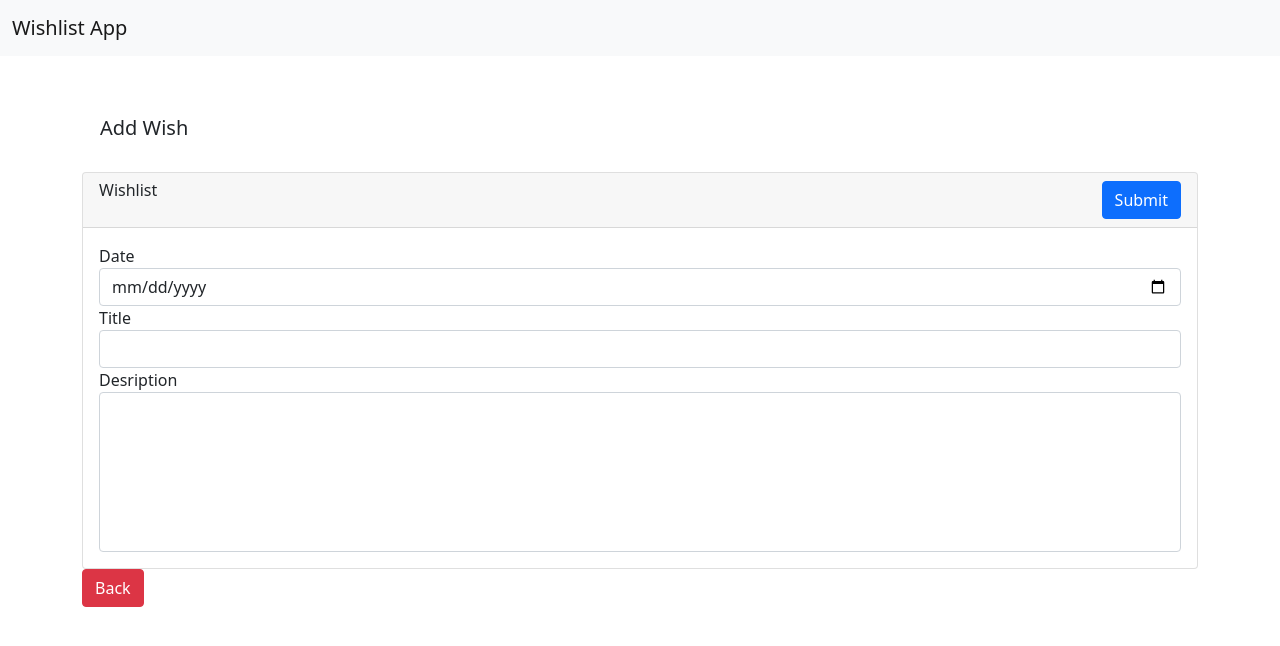
After one commit to KingsDevs/wishlist-app, a CodeIgniter app: page /database/addwish in a window 1280 px wide. The commit adds this page. Shown: the top 646 px of the page. Run offline with CodeIgniter, Linux system fonts and the light colour scheme.

Commit message:
nakalimot kog commit

```diff
--- a/application/config/autoload.php
+++ b/application/config/autoload.php
@@ -58,7 +58,7 @@ $autoload['packages'] = array();
 |
 |	$autoload['libraries'] = array('user_agent' => 'ua');
 */
-$autoload['libraries'] = array();
+$autoload['libraries'] = array('database');
 
 /*
 | -------------------------------------------------------------------
@@ -89,7 +89,7 @@ $autoload['drivers'] = array();
 |
 |	$autoload['helper'] = array('url', 'file');
 */
-$autoload['helper'] = array();
+$autoload['helper'] = array('url');
 
 /*
 | -------------------------------------------------------------------
--- a/application/config/config.php
+++ b/application/config/config.php
@@ -23,7 +23,7 @@ defined('BASEPATH') OR exit('No direct script access allowed');
 | a PHP script and you can easily do that on your own.
 |
 */
-$config['base_url'] = '';
+$config['base_url'] = 'http://localhost:4000/';
 
 /*
 |--------------------------------------------------------------------------
--- a/application/config/database.php
+++ b/application/config/database.php
@@ -76,9 +76,9 @@ $query_builder = TRUE;
 $db['default'] = array(
 	'dsn'	=> '',
 	'hostname' => 'localhost',
-	'username' => '',
+	'username' => 'root',
 	'password' => '',
-	'database' => '',
+	'database' => 'wishlist_app',
 	'dbdriver' => 'mysqli',
 	'dbprefix' => '',
 	'pconnect' => FALSE,
--- a/application/config/routes.php
+++ b/application/config/routes.php
@@ -52,3 +52,6 @@ defined('BASEPATH') OR exit('No direct script access allowed');
 $route['default_controller'] = 'home';
 $route['404_override'] = '';
 $route['translate_uri_dashes'] = FALSE;
+
+$route['home'] = 'Home/index';
+$route['addwish'] = 'Home/add_wish';
--- a/application/controllers/Home.php
+++ b/application/controllers/Home.php
@@ -5,7 +5,16 @@ class Home extends CI_Controller
 {
     public function index()
     {
+        $this->load->view('templates\header.php');
         $this->load->view('home\index.php');
+        $this->load->view('templates\footer.php');
+    }
+
+    public function add_wish()
+    {
+        $this->load->view('templates\header.php');
+        $this->load->view('home\add_wish.php');
+        $this->load->view('templates\footer.php');
     }
 
 }
--- /dev/null
+++ b/application/views/home/add_wish.php
@@ -0,0 +1,34 @@
+<h5 class="label">Add Wish</h5>
+
+<div class="container">
+    <div class="row">
+        <div class="col-md-12 mt-4">
+            <div class="card">
+                <div class="card-header">
+                    <h6>Wishlist
+                        <a href="<?php echo base_url('addwish') ?>" class="btn btn-primary float-end">Submit</a>
+                    </h6>
+                </div>
+
+                <div class="card-body">
+                    <div class="form-group">
+                        <label for="">Date</label>
+                        <input type="date" class="form-control">
+                    </div>
+
+                    <div class="form-group">
+                        <label for="">Title</label>
+                        <input type="text" class="form-control">
+                    </div>
+
+                    <div class="form-group">
+                        <label for="">Desription</label>
+                        <input type="text" class="form-control description">
+                    </div>
+                </div>
+            </div>
+        </div>
+    </div>
+
+    <a href="<?php echo base_url('home') ?>" class="btn btn-danger float-start">Back</a>
+</div>
--- /dev/null
+++ b/application/views/templates/footer.php
@@ -0,0 +1,4 @@
+<script src="https://cdn.jsdelivr.net/npm/@popperjs/core@2.9.2/dist/umd/popper.min.js" integrity="sha384-IQsoLXl5PILFhosVNubq5LC7Qb9DXgDA9i+tQ8Zj3iwWAwPtgFTxbJ8NT4GN1R8p" crossorigin="anonymous"></script>
+    <script src="https://cdn.jsdelivr.net/npm/bootstrap@5.0.2/dist/js/bootstrap.min.js" integrity="sha384-cVKIPhGWiC2Al4u+LWgxfKTRIcfu0JTxR+EQDz/bgldoEyl4H0zUF0QKbrJ0EcQF" crossorigin="anonymous"></script>
+</body>
+</html>
--- /dev/null
+++ b/application/views/templates/header.php
@@ -0,0 +1,26 @@
+<!DOCTYPE html>
+<html lang="en">
+<head>
+    <meta charset="UTF-8">
+    <meta http-equiv="X-UA-Compatible" content="IE=edge">
+    <meta name="viewport" content="width=device-width, initial-scale=1.0">
+    <link href="https://cdn.jsdelivr.net/npm/bootstrap@5.0.2/dist/css/bootstrap.min.css" rel="stylesheet" integrity="sha384-EVSTQN3/azprG1Anm3QDgpJLIm9Nao0Yz1ztcQTwFspd3yD65VohhpuuCOmLASjC" crossorigin="anonymous">
+    <style>
+        .label
+        {
+            margin-top: 3em;
+            margin-left: 5em;
+        }
+        .description
+        {
+            height: 10em;
+        }
+    </style>
+    <title>Home</title>
+</head>
+<body>
+    <nav class="navbar navbar-light bg-light">
+    <div class="container-fluid">
+        <a class="navbar-brand" href="#">Wishlist App</a>
+    </div>
+    </nav>
```
Also changed, not shown: application/views/home/index.php (+32 -14 lines), application/views/welcome_message.php (deleted, +0 -89 lines).
